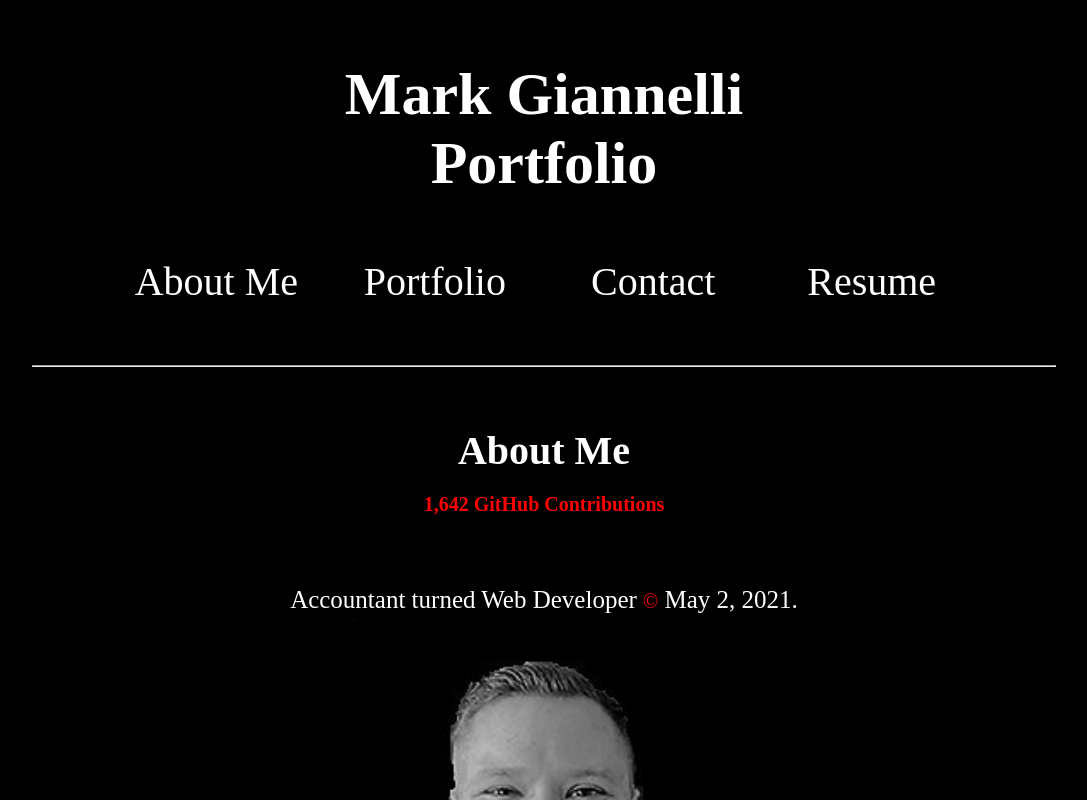
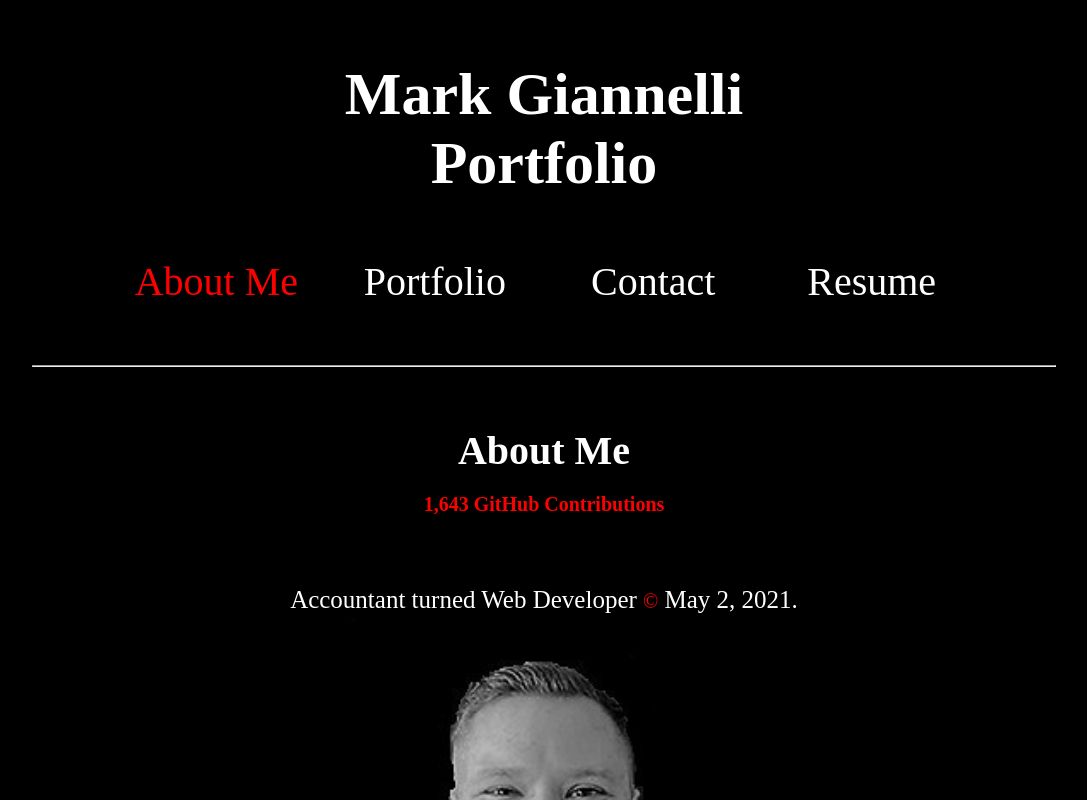
Before and after one commit to mjgiannelli/challenge-20-react-portfolio, a React (Create React App) app: page / in a window 1280 px wide. Shown: the top 800 px of the page, without its empty margins (96-1183 px from the left). Built offline with nearby package versions, Linux system fonts and the light colour scheme.

Commit message:
add conditional rendering to highlight nav link that was selected

```diff
--- a/src/components/About/index.js
+++ b/src/components/About/index.js
@@ -1,7 +1,7 @@
 function AboutMe() {
   return (
     <article className="box">
-      <h2 className="title">About Me <br /> <span id="contributions">1,642 GitHub Contributions</span></h2>
+      <h2 className="title">About Me <br /> <span id="contributions">1,643 GitHub Contributions</span></h2>
       <div className="row flex column">
         <p className="col-10">
           Accountant turned Web Developer <span>&copy;</span> May 2, 2021.
--- a/src/components/Nav/index.js
+++ b/src/components/Nav/index.js
@@ -22,6 +22,7 @@ const Nav = (props) => {
             <ul id='nav-links' className='row'>
               <li className='col-2'>
                 <a
+                  className={`${selectedNavLink === 'About' && 'navActive'}`}
                   href="#about-me"
                   onClick={() =>
                     setSelectedNavLink('About')
@@ -29,21 +30,27 @@ const Nav = (props) => {
                 >About Me</a>
               </li>
               <li className='col-2'>
-                <a href="#portfolio"
+                <a
+                className={`${selectedNavLink === 'Portfolio' && 'navActive'}`}
+                href="#portfolio"
                   onClick={() =>
                     setSelectedNavLink('Portfolio')
                   }
                 >Portfolio</a>
               </li>
               <li className='col-2'>
-                <a href="#contact"
+                <a
+                className={`${selectedNavLink === 'Contact' && 'navActive'}`}
+                href="#contact"
                   onClick={() =>
                     setSelectedNavLink('Contact')
                   }
                 >Contact</a>
               </li>
               <li className='col-2'>
-                <a href="#Resume"
+                <a
+                className={`${selectedNavLink === 'Resume' && 'navActive'}`}
+                href="#Resume"
                   onClick={() =>
                     setSelectedNavLink('Resume')
                   }
--- a/src/index.css
+++ b/src/index.css
@@ -449,6 +449,10 @@ ul {
   font-size: 3rem;
 }
 
+.navActive {
+  color: var(--secondary-color);
+}
+
 }
 
 /* // Small devices (landscape phones, 576px and up) */
```
